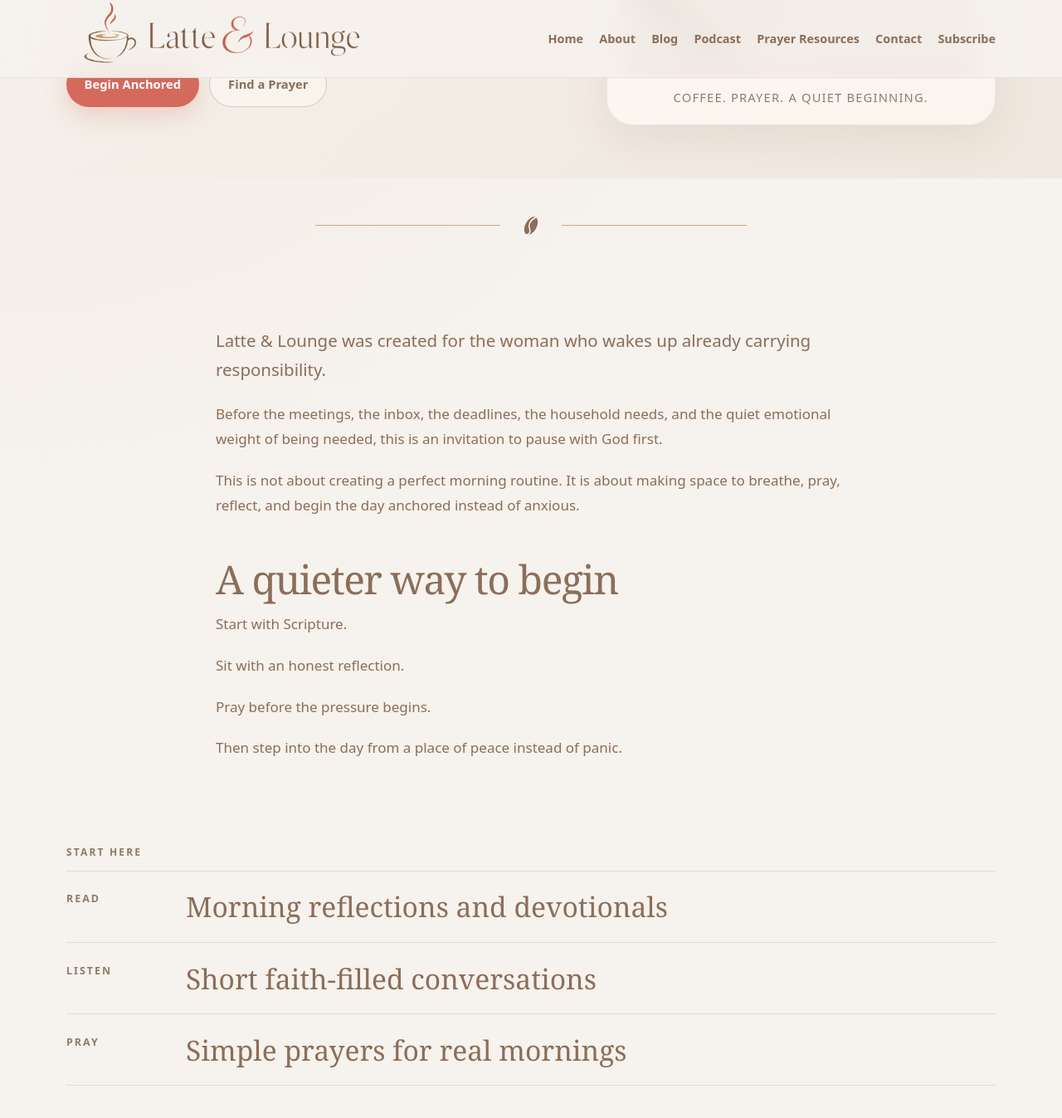
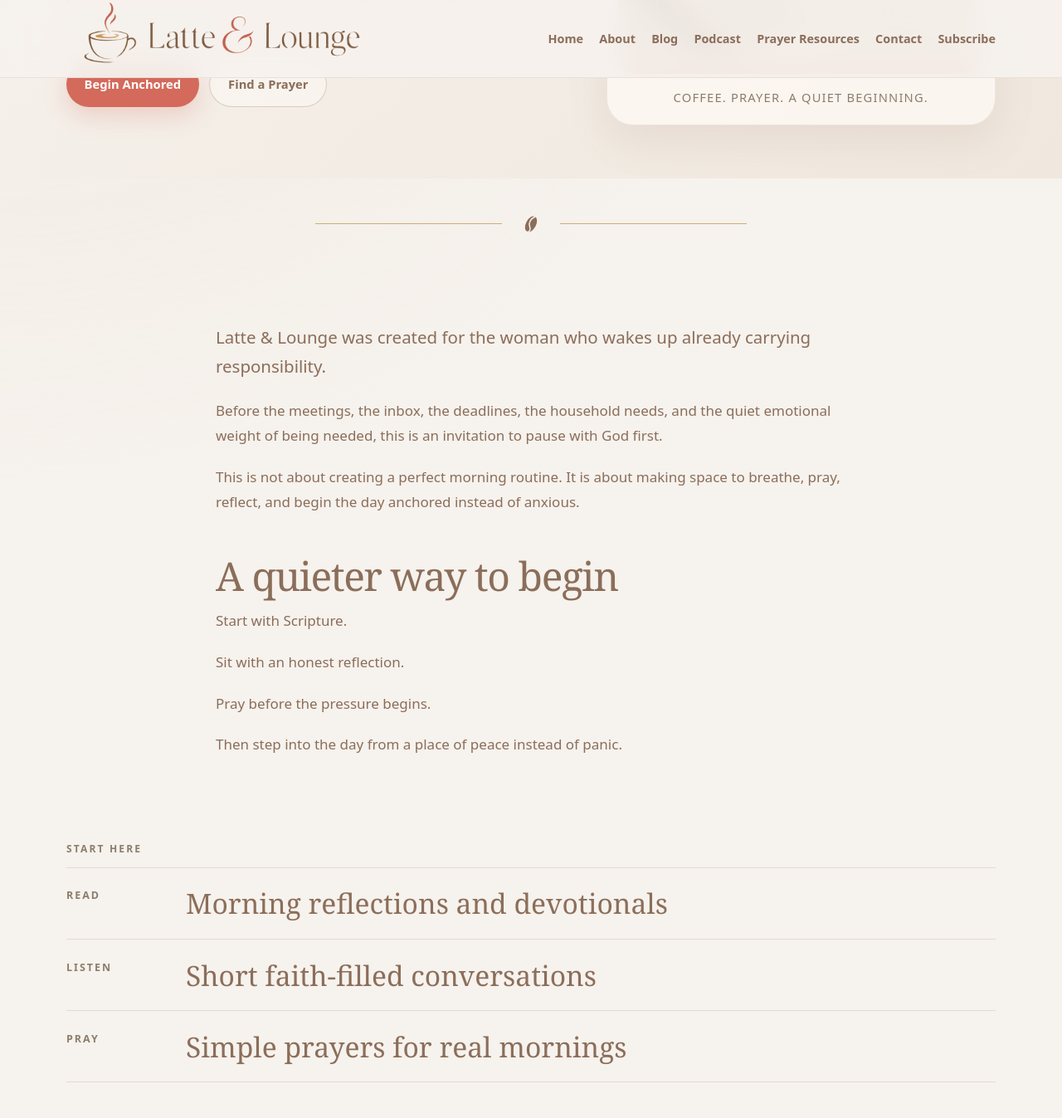
Before and after one commit to jeffthomasiii/latte-lounge-poc, a Jekyll site: the page built from docs/index.md, in a window 1280 px wide and 1400 px high, scrolled down 438 px. Shown: the top 1347 px of the window at 83% size. Built offline with Jekyll 4.4.1, drawn with Linux system fonts in a browser that asks for light colours.

Commit message:
Improve footer contrast and coffee bean styling

```diff
--- a/docs/assets/css/main.css
+++ b/docs/assets/css/main.css
@@ -866,3 +866,57 @@
     height: 28px;
   }
 }
+/* ================================
+   Refined Coffee Bean + Footer Contrast
+   ================================ */
+
+.brand-divider-bean {
+  width: 30px;
+  height: 30px;
+}
+
+.brand-divider-bean svg {
+  display: block;
+  width: 100%;
+  height: 100%;
+}
+
+.brand-divider-bean .bean-shape {
+  fill: var(--soft-mocha);
+}
+
+.brand-divider-bean .bean-crease {
+  fill: none;
+  stroke: var(--cream);
+  stroke-width: 3.25;
+  stroke-linecap: round;
+  stroke-linejoin: round;
+}
+
+/* Footer-only treatment so Latte & Lounge is visible on terracotta */
+.terracotta-footer .footer-kicker {
+  color: var(--cream) !important;
+  text-shadow: 0 1px 12px rgba(139, 110, 90, 0.22);
+}
+
+/* Keep footer supporting text soft but readable */
+.terracotta-footer .footer-tagline {
+  color: rgba(246, 242, 237, 0.96) !important;
+}
+
+.terracotta-footer .footer-small {
+  color: rgba(246, 242, 237, 0.88) !important;
+}
+
+/* Footer divider should feel like the reference image */
+.terracotta-footer .brand-divider-line {
+  background: rgba(200, 166, 104, 0.78);
+}
+
+.terracotta-footer .brand-divider-bean .bean-shape {
+  fill: var(--muted-gold);
+}
+
+.terracotta-footer .brand-divider-bean .bean-crease {
+  stroke: var(--cream);
+}
```
